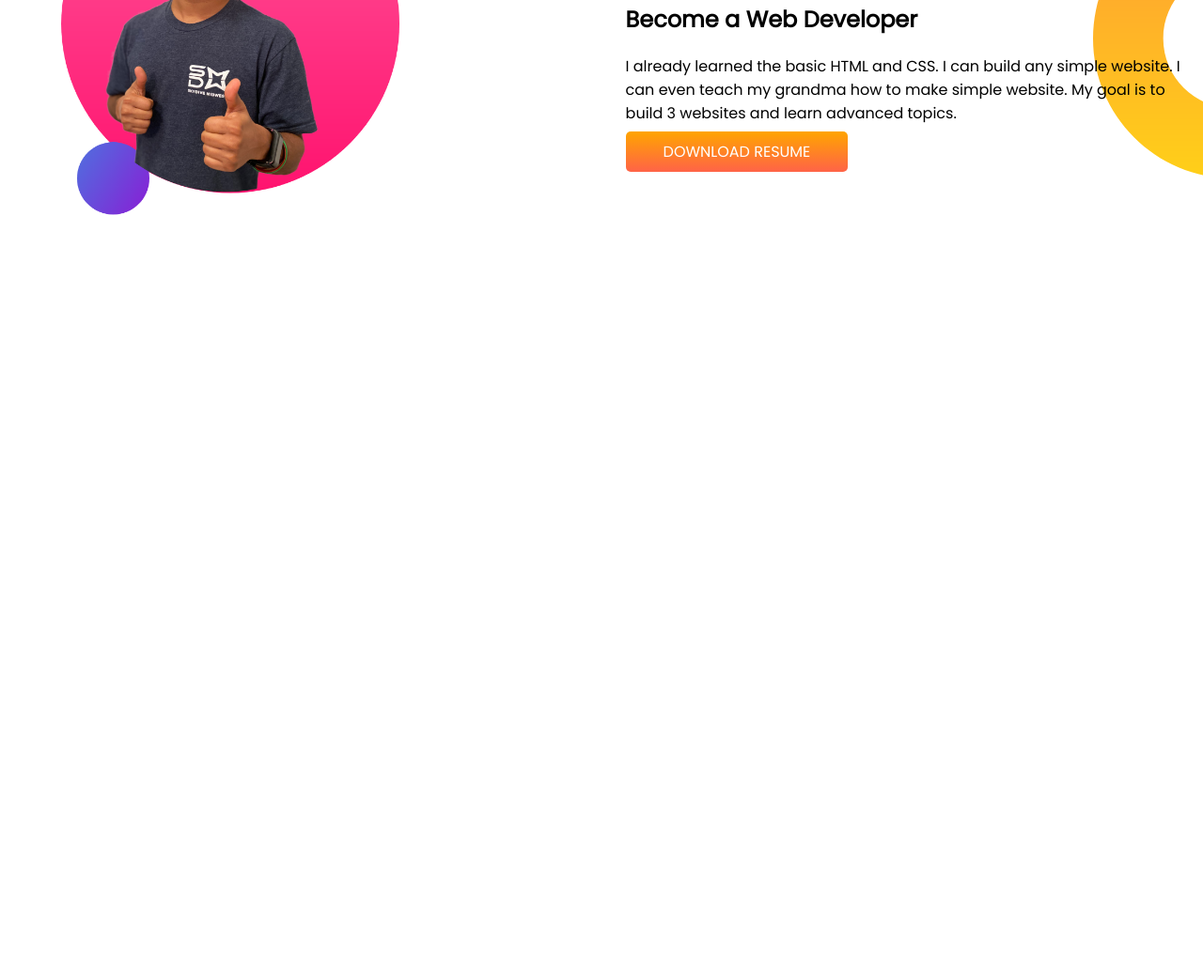
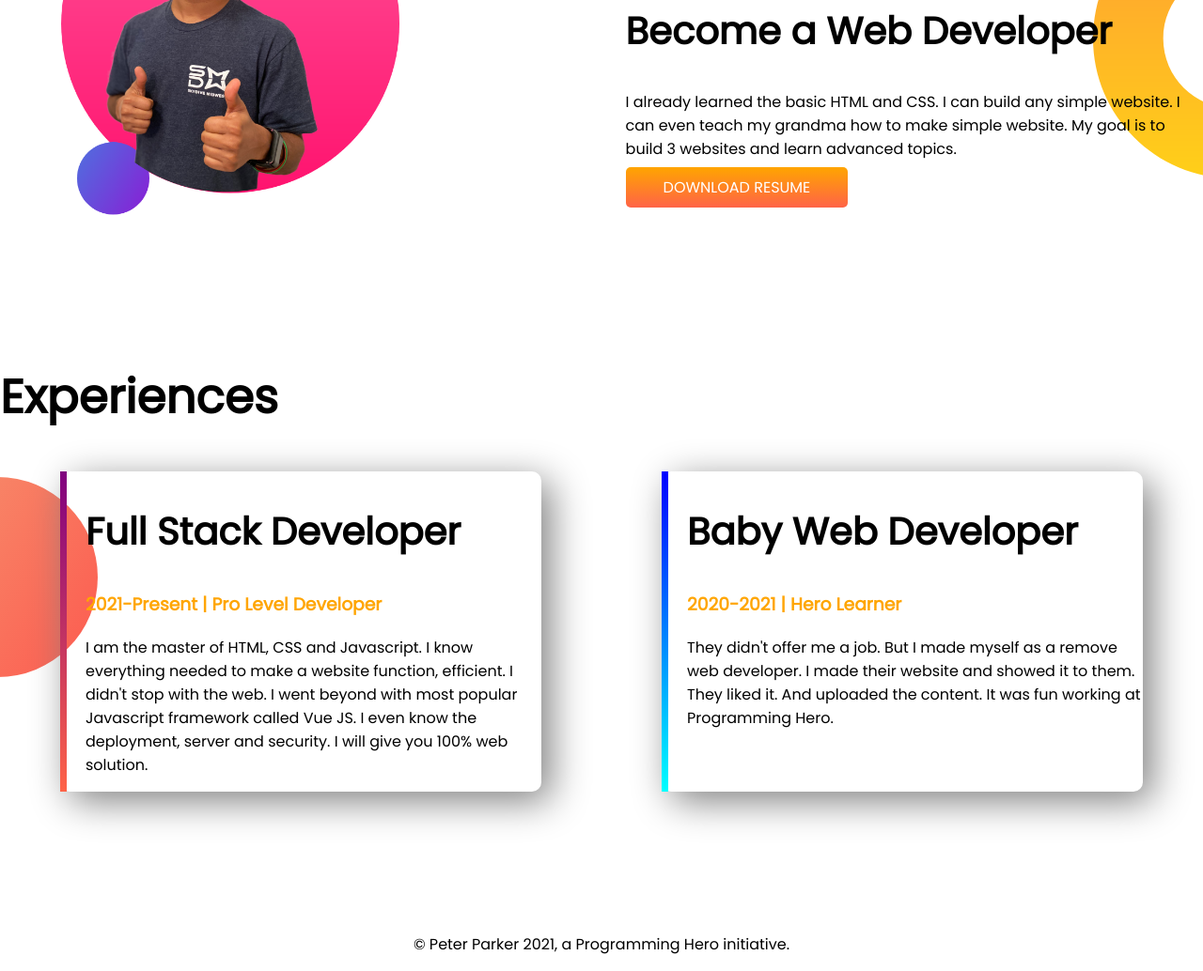
Before and after one commit to ebashar/developer-protfolio, a plain HTML site: page index.html in a window 1280 px wide. Shown: the part 843-1877 px from the top of the page at 94% size. Before the commit the page ends 1229 px from the top, so only its background shows below. Drawn offline with Linux system fonts and the light colour scheme.

Commit message:
footer and experience added

```diff
--- a/index.html
+++ b/index.html
@@ -14,7 +14,7 @@
 
 <body>
 
-    <section class="top-banner">
+    <section class="top-banner flexible-container">
         <div class="half-width">
             <h1>Welcome To</h1>
             <h1><span class="orange-color">Abul Bashar Sarkar</span> World!</h1>
@@ -30,7 +30,7 @@
             <img src="images/srakar-pic-with-bg.png" alt="">
         </div>
     </section>
-    <section class="dream-big">
+    <section class="dream-big flexible-container">
         <div class="half-width">
             <img src="images/jhankar2.png" alt="">
         </div>
@@ -43,6 +43,29 @@
             <a class="link-button" target="_blank" href="">DOWNLOAD RESUME</a>
         </div>
     </section>
+    <section class="experiance-area">
+        <h1>Experiences</h1>
+        <div class="flexible-container">
+            <div id="full-stack-experience" class="experience-iteam">
+                <h2>Full Stack Developer</h2>
+                <h3 class="orange-color">2021-Present | Pro Level Developer</h3>
+                <p>I am the master of HTML, CSS and Javascript. I know everything needed to make a website function,
+                    efficient. I didn't stop with the web. I went beyond with most popular Javascript framework called
+                    Vue
+                    JS. I even know the deployment, server and security. I will give you 100% web solution.</p>
+            </div>
+            <div id="web-dev-experience" class="experience-iteam">
+                <h2>Baby Web Developer</h2>
+                <h3 class="orange-color">2020-2021 | Hero Learner</h3>
+                <p>They didn't offer me a job. But I made myself as a remove web developer. I made their website and
+                    showed
+                    it to them. They liked it. And uploaded the content. It was fun working at Programming Hero.</p>
+            </div>
+        </div>
+    </section>
+    <footer>
+        <p>© Peter Parker 2021, a Programming Hero initiative.</p>
+    </footer>
 
 </body>
 
--- a/style.css
+++ b/style.css
@@ -5,10 +5,13 @@ body{
 h1{
     font-size: 50px;
 }
+h2{
+    font-size: 40px;
+}
 .orange-color{
     color: orange;
 }
-section{
+.flexible-container{
     display: flex;
     margin-bottom: 150px;
 }
@@ -36,3 +39,29 @@ section{
     background-repeat: no-repeat;
     background-position: right;
 }
+.experiance-area{
+    background-image: url(images/exp-bg.png);
+    background-repeat: no-repeat;
+    background-position: left;
+}
+.experience-iteam{
+    width: 40%;
+    margin-left: 5%;
+    margin-right: 5%;
+    padding-left: 20px;
+    border-radius: 10px;
+    box-shadow: 10px 10px 40px gray;
+}
+#web-dev-experience{
+    border-left: 7px solid;
+    border-image: linear-gradient(blue, cyan);
+    border-image-slice: 1;
+}
+#full-stack-experience{
+    border-left: 7px solid;
+    border-image: linear-gradient(purple, tomato);
+    border-image-slice: 1;
+}
+footer p{
+    text-align: center;
+}
```
Also changed, not shown: 4 other files.
